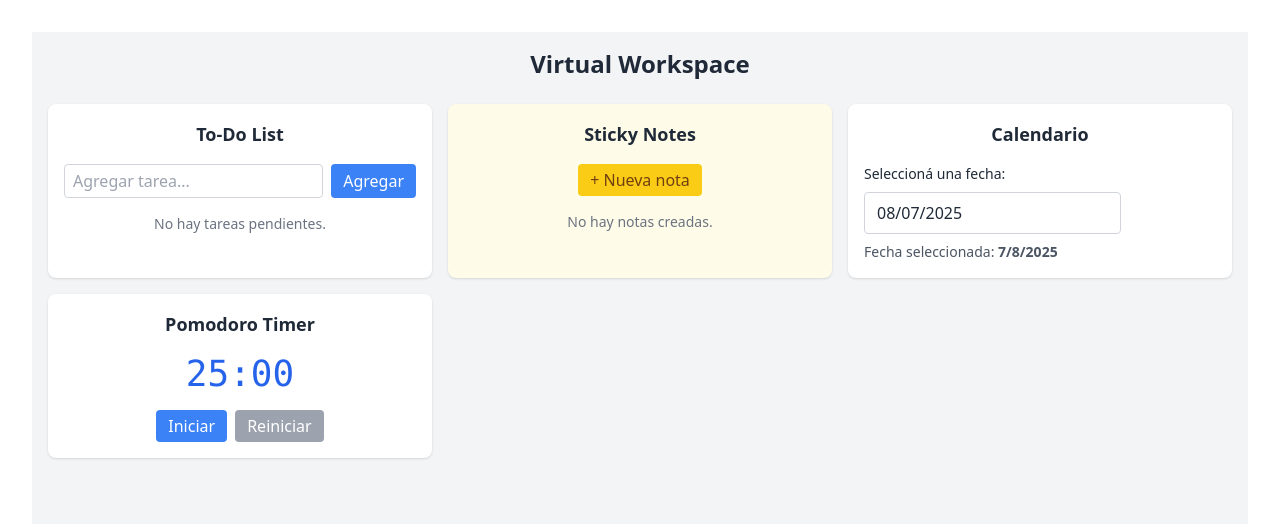
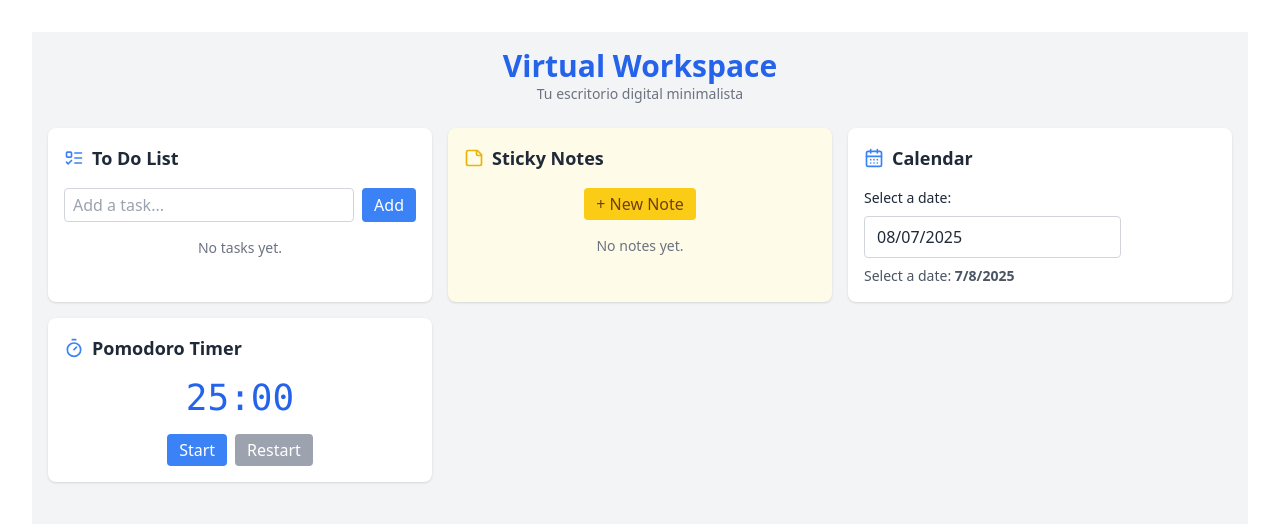
Before and after one commit to An-im/virtual-workspace, a React (Vite) app: page / in a window 1280 px wide. Shown: the top 524 px of the page. Built offline with nearby package versions, Linux system fonts and the light colour scheme.

Commit message:
Add icons and English translations to all components

```diff
--- a/package.json
+++ b/package.json
@@ -13,6 +13,7 @@
   },
   "dependencies": {
     "date-fns": "^4.1.0",
+    "lucide-react": "^0.525.0",
     "react": "^19.1.0",
     "react-datepicker": "^8.4.0",
     "react-dom": "^19.1.0"
--- a/src/components/Calendar.jsx
+++ b/src/components/Calendar.jsx
@@ -1,16 +1,19 @@
 import { useState } from 'react'
 import DatePicker from 'react-datepicker'
 import 'react-datepicker/dist/react-datepicker.css'
+import { CalendarDays } from 'lucide-react'
 
 export default function Calendar() {
   const [selectedDate, setSelectedDate] = useState(new Date())
 
   return (
     <div className="bg-white rounded-lg shadow p-4">
-      <h2 className="text-lg font-bold mb-4">Calendario</h2>
-
+        <h2 className="text-lg font-bold mb-4 flex items-center gap-2">
+          <CalendarDays className="w-5 h-5 text-blue-500" />
+          Calendar
+        </h2>
       <div className="flex flex-col gap-2 items-start">
-        <label className="text-sm font-medium">Seleccioná una fecha:</label>
+        <label className="text-sm font-medium">Select a date:</label>
         <DatePicker
           selected={selectedDate}
           onChange={(date) => setSelectedDate(date)}
@@ -18,7 +21,7 @@ export default function Calendar() {
           dateFormat="dd/MM/yyyy"
         />
         <p className="text-sm text-gray-600">
-          Fecha seleccionada: <span className="font-semibold">{selectedDate.toLocaleDateString()}</span>
+          Select a date: <span className="font-semibold">{selectedDate.toLocaleDateString()}</span>
         </p>
       </div>
     </div>
--- a/src/components/Layout.jsx
+++ b/src/components/Layout.jsx
@@ -1,10 +1,12 @@
 export default function Layout({ children }) {
   return (
     <div className="min-h-screen bg-gray-100 text-gray-800 p-4">
-      <header className="mb-6">
-        <h1 className="text-2xl font-semibold">Virtual Workspace</h1>
+      <header className="mb-6 text-center">
+        <h1 className="text-3xl font-bold text-blue-600">Virtual Workspace</h1>
+        <p className="text-sm text-gray-500">Tu escritorio digital minimalista</p>
       </header>
-      <main className="grid grid-cols-1 md:grid-cols-2 lg:grid-cols-3 gap-4">
+
+      <main className="grid gap-4 grid-cols-1 sm:grid-cols-2 lg:grid-cols-2 xl:grid-cols-3">
         {children}
       </main>
     </div>
--- a/src/components/PomodoroTimer.jsx
+++ b/src/components/PomodoroTimer.jsx
@@ -1,4 +1,5 @@
 import { useState, useEffect, useRef } from 'react'
+import { Timer } from 'lucide-react'
 
 const WORK_TIME = 25 * 60 // 25 minutos en segundos
 
@@ -46,7 +47,11 @@ export default function PomodoroTimer() {
 
   return (
     <div className="bg-white rounded-lg shadow p-4 text-center">
-      <h2 className="text-lg font-bold mb-4">Pomodoro Timer</h2>
+      <h2 className="text-lg font-bold mb-4 flex items-center gap-2">
+        <Timer className="w-5 h-5 text-blue-500" />
+        Pomodoro Timer
+      </h2>
+
       <div className="text-4xl font-mono text-blue-600 mb-4">
         {formatTime(secondsLeft)}
       </div>
@@ -54,15 +59,15 @@ export default function PomodoroTimer() {
       <div className="flex justify-center gap-2">
         {!isRunning ? (
           <button onClick={startTimer} className="bg-blue-500 text-white px-3 py-1 rounded hover:bg-blue-600">
-            Iniciar
+            Start
           </button>
         ) : (
           <button onClick={pauseTimer} className="bg-yellow-500 text-white px-3 py-1 rounded hover:bg-yellow-600">
-            Pausar
+            Pause
           </button>
         )}
         <button onClick={resetTimer} className="bg-gray-400 text-white px-3 py-1 rounded hover:bg-gray-500">
-          Reiniciar
+          Restart
         </button>
       </div>
     </div>
--- a/src/components/StickyNotes.jsx
+++ b/src/components/StickyNotes.jsx
@@ -1,4 +1,5 @@
 import { useState, useEffect } from 'react'
+import { StickyNote } from 'lucide-react'
 
 export default function StickyNotes() {
   const [notes, setNotes] = useState(() => {
@@ -27,13 +28,16 @@ export default function StickyNotes() {
 
   return (
     <div className="bg-yellow-50 rounded-lg shadow p-4">
-      <h2 className="text-lg font-bold mb-4">Sticky Notes</h2>
+        <h2 className="text-lg font-bold mb-4 flex items-center gap-2">
+          <StickyNote className="w-5 h-5 text-yellow-500" />
+          Sticky Notes
+        </h2>
 
       <button
         onClick={addNote}
         className="mb-4 bg-yellow-400 text-yellow-900 px-3 py-1 rounded hover:bg-yellow-300 transition"
       >
-        + Nueva nota
+        + New Note
       </button>
 
       <div className="grid gap-4">
@@ -42,7 +46,7 @@ export default function StickyNotes() {
             <textarea
               value={note.content}
               onChange={(e) => updateNote(note.id, e.target.value)}
-              placeholder="Escribí algo..."
+              placeholder="Write something..."
               className="w-full h-24 p-2 rounded resize-none bg-yellow-50 text-gray-700 border border-yellow-300 focus:outline-none focus:ring focus:ring-yellow-400"
             />
             <button
@@ -55,7 +59,7 @@ export default function StickyNotes() {
           </div>
         ))}
         {notes.length === 0 && (
-          <p className="text-sm text-gray-500">No hay notas creadas.</p>
+          <p className="text-sm text-gray-500">No notes yet.</p>
         )}
       </div>
     </div>
--- a/src/components/ToDoList.jsx
+++ b/src/components/ToDoList.jsx
@@ -1,4 +1,5 @@
 import { useState, useEffect } from 'react'
+import { ListTodo } from 'lucide-react'
 
 export default function ToDoList() {
   const [tasks, setTasks] = useState(() => {
@@ -30,13 +31,16 @@ export default function ToDoList() {
 
   return (
     <div className="bg-white rounded-lg shadow p-4">
-      <h2 className="text-lg font-bold mb-4">To-Do List</h2>
+      <h2 className="text-lg font-bold mb-4 flex items-center gap-2">
+        <ListTodo className="w-5 h-5 text-blue-500" />
+        To Do List
+      </h2>
 
-      <div className="flex gap-2 mb-4">
+      <div className="grid grid-cols-1 sm:grid-cols-[1fr_auto] gap-2 mb-4">
         <input
           type="text"
-          className="flex-1 border border-gray-300 rounded px-2 py-1 focus:outline-none focus:ring focus:ring-blue-300"
-          placeholder="Agregar tarea..."
+          className="w-full border border-gray-300 rounded px-2 py-1 focus:outline-none focus:ring focus:ring-blue-300"
+          placeholder="Add a task..."
           value={newTask}
           onChange={(e) => setNewTask(e.target.value)}
           onKeyDown={(e) => e.key === 'Enter' && addTask()}
@@ -45,7 +49,7 @@ export default function ToDoList() {
           onClick={addTask}
           className="bg-blue-500 text-white px-3 py-1 rounded hover:bg-blue-600 transition"
         >
-          Agregar
+          Add
         </button>
       </div>
 
@@ -70,7 +74,7 @@ export default function ToDoList() {
           </li>
         ))}
         {tasks.length === 0 && (
-          <li className="text-sm text-gray-500">No hay tareas pendientes.</li>
+          <li className="text-sm text-gray-500">No tasks yet.</li>
         )}
       </ul>
     </div>
--- a/vite.config.js
+++ b/vite.config.js
@@ -1,7 +1,6 @@
 import { defineConfig } from 'vite'
 import react from '@vitejs/plugin-react'
 
-// https://vitejs.dev/config/
 export default defineConfig({
   base: '/virtual-workspace/',
   plugins: [react()],
```
Also changed, not shown: 1 other file (tests, documents, lock files or other folders).
